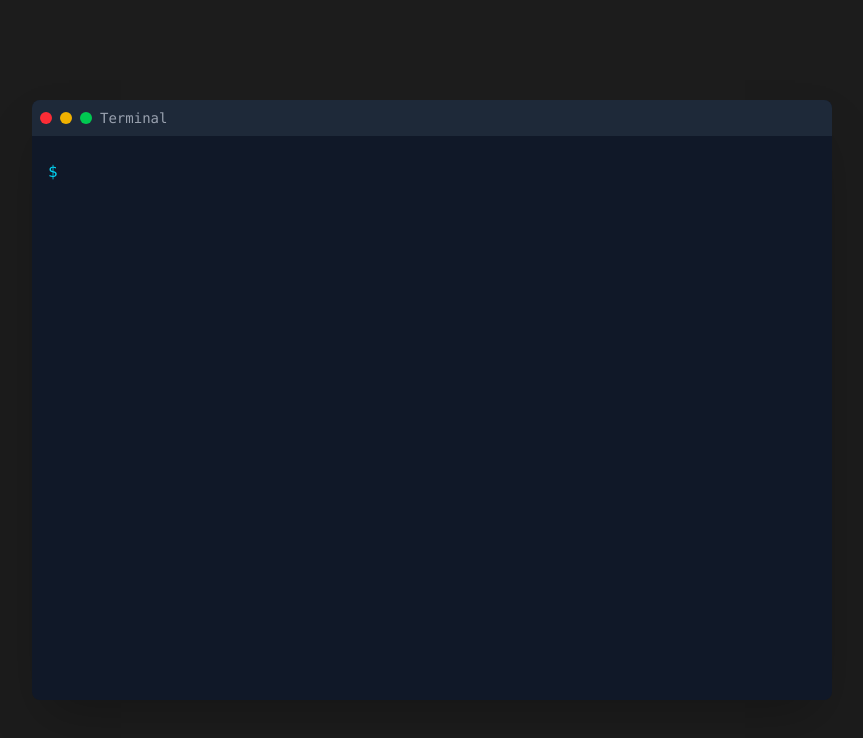
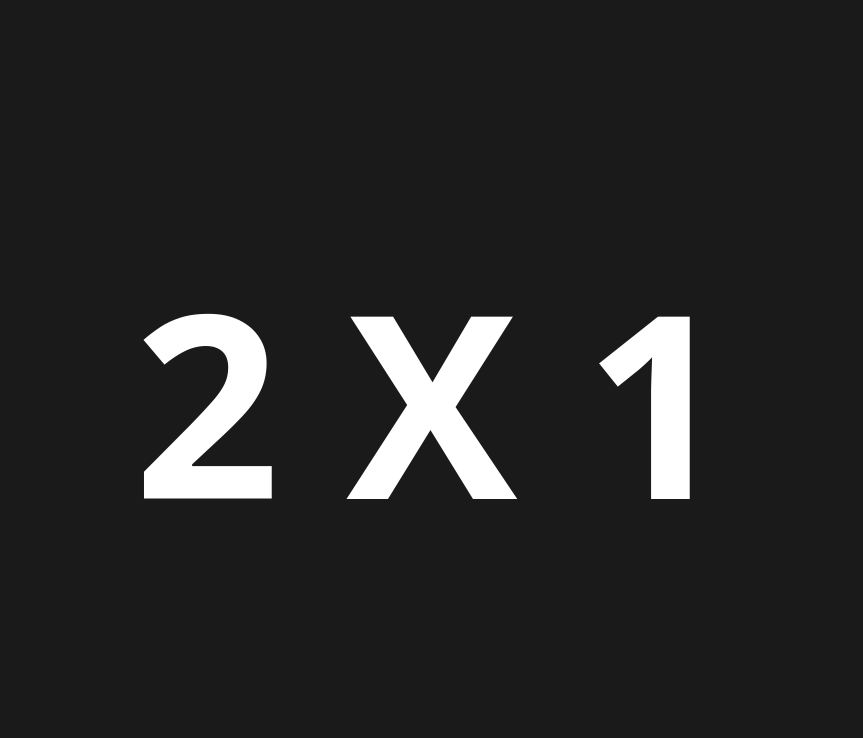
Before and after one commit to jj55-alice/profile, a React (Vite) app: page / in a window 1280 px wide. Shown: the top 738 px of the page, without its empty margins (208-1071 px from the left). Built offline with nearby package versions, Linux system fonts and the light colour scheme.

Commit message:
change home

```diff
--- a/src/App.tsx
+++ b/src/App.tsx
@@ -1,13 +1,12 @@
 import { BrowserRouter as Router, Routes, Route } from 'react-router-dom'
-import Home from './pages/home'
 import TimesTable from './pages/times-table'
 
 const App = () => {
   return (
     <Router>
         <Routes>
-          <Route path="/" element={<Home />} />
-          <Route path="/times-table" element={<TimesTable />} />
+          {/* <Route path="/" element={<Home />} /> */}
+          <Route path="/" element={<TimesTable />} />
         </Routes>
     </Router>
   )
```
